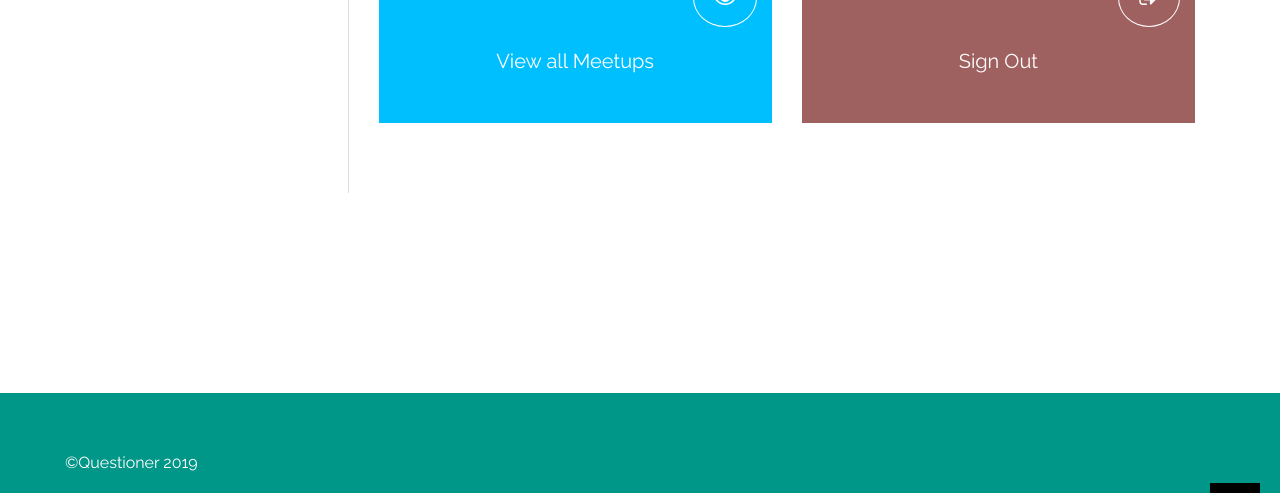
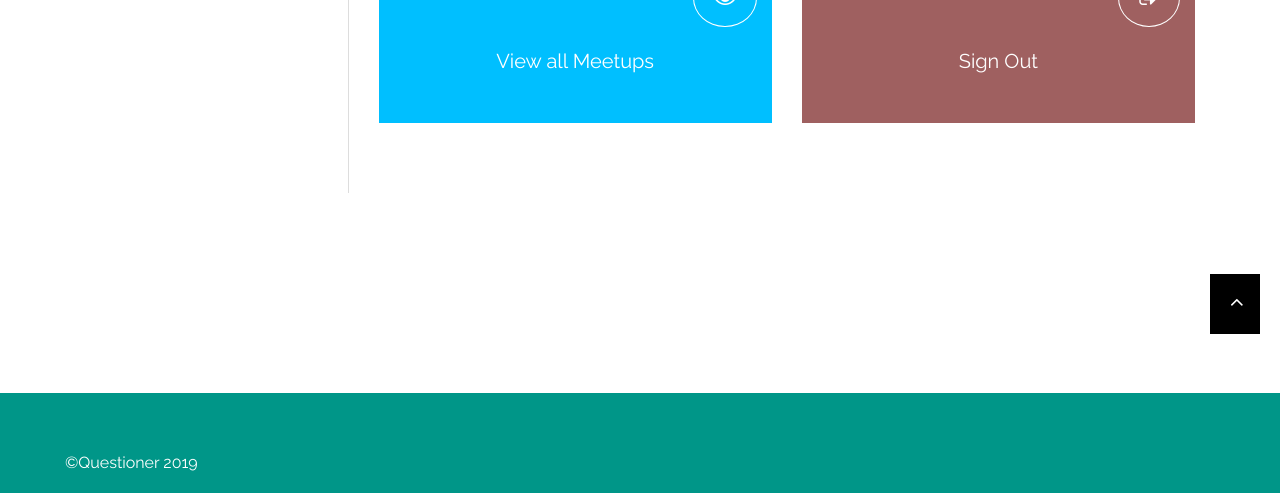
Before and after one commit to Felix45/Questioner, a Python web app: template UI/templates/admindash.html in a window 1280 px wide. Shown: the part 416-909 px from the top of the page. Run offline with Jinja, Linux system fonts and the light colour scheme; the template is opened without the code that fills it, so the values that code supplies are empty.

Commit message:
Update style.css

```diff
--- a/UI/static/styles/style.css
+++ b/UI/static/styles/style.css
@@ -433,8 +433,10 @@ footer #scroll-top{
     color: #fff;
     margin: 0;
     right: 20px;
+    bottom: 50px;
     height: 50px;
     width: 50px;
+    z-index: 99999999;
     margin-top: 30px;
     margin-bottom: 0px;
     padding: 20px 20px 40px 20px;
```
